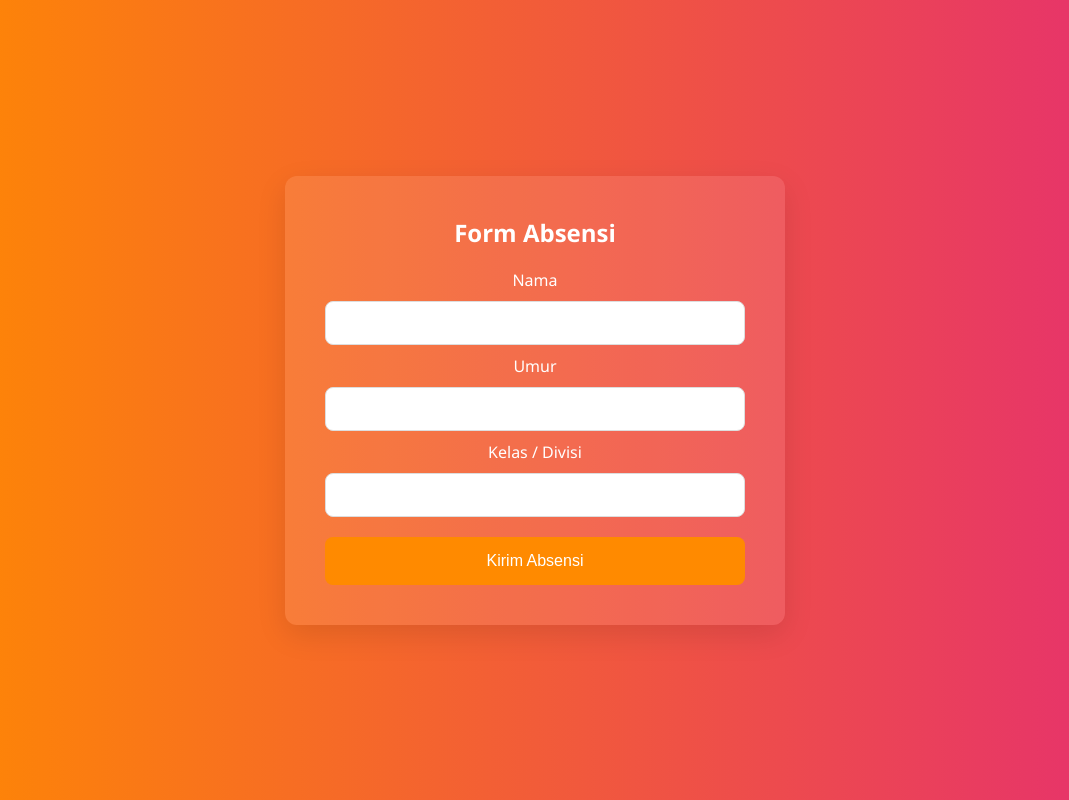
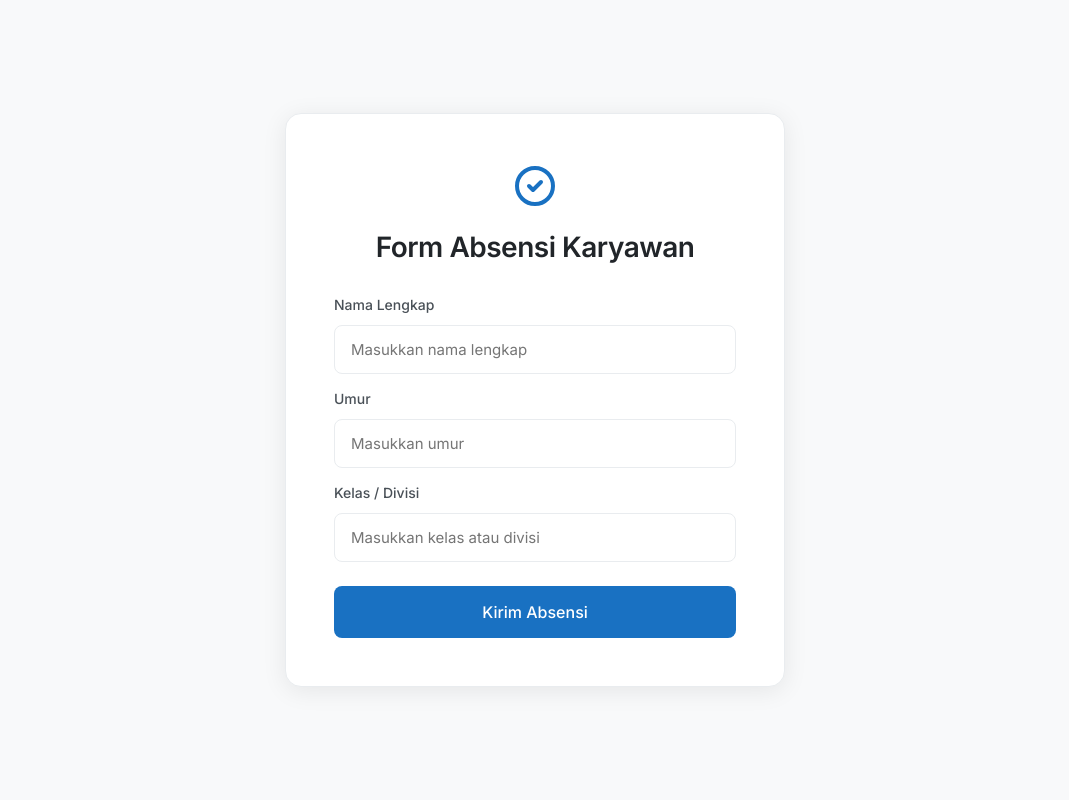
Before and after one commit to dapztzy5912/E-NC-, a website: page form.html in a window 1280 px wide. Shown: the whole page, without its empty margins (105-1174 px from the left). Drawn offline with Linux system fonts and the light colour scheme.

Commit message:
Update form.html

```diff
--- a/form.html
+++ b/form.html
@@ -4,6 +4,9 @@
   <meta charset="UTF-8" />
   <meta name="viewport" content="width=device-width, initial-scale=1" />
   <title>Absensi Karyawan</title>
+  <link rel="preconnect" href="https://fonts.googleapis.com">
+  <link rel="preconnect" href="https://fonts.gstatic.com" crossorigin>
+  <link href="https://fonts.googleapis.com/css2?family=Inter:wght@300;400;500;600&display=swap" rel="stylesheet">
   <style>
     * {
       margin: 0;
@@ -11,92 +14,124 @@
       box-sizing: border-box;
     }
     body {
-      font-family: 'Segoe UI', sans-serif;
-      background: linear-gradient(to right, #ff8a00, #e52e71);
+      font-family: 'Inter', sans-serif;
+      background-color: #f8f9fa;
       display: flex;
       justify-content: center;
       align-items: center;
       height: 100vh;
       margin: 0;
-      color: #fff;
+      color: #212529;
     }
     .form-container {
-      background: rgba(255, 255, 255, 0.1);
-      padding: 40px;
-      border-radius: 12px;
-      box-shadow: 0 10px 30px rgba(0, 0, 0, 0.1);
+      background: #ffffff;
+      padding: 48px;
+      border-radius: 16px;
+      box-shadow: 0 4px 24px rgba(0, 0, 0, 0.08);
       width: 100%;
       max-width: 500px;
       text-align: center;
+      border: 1px solid #e9ecef;
     }
     .form-container h2 {
-      font-size: 24px;
-      margin-bottom: 20px;
-      color: #fff;
+      font-size: 28px;
+      margin-bottom: 32px;
+      color: #212529;
+      font-weight: 600;
+      letter-spacing: -0.5px;
     }
     label {
       display: block;
-      font-size: 16px;
-      margin: 10px 0 5px;
-      color: #fff;
+      font-size: 14px;
+      margin: 16px 0 8px;
+      color: #495057;
+      text-align: left;
+      font-weight: 500;
     }
     input {
       width: 100%;
-      padding: 12px;
-      margin-top: 5px;
+      padding: 14px 16px;
+      margin-top: 4px;
       border-radius: 8px;
-      border: 1px solid #ddd;
-      background: #fff;
-      color: #333;
-      font-size: 16px;
+      border: 1px solid #e9ecef;
+      background: #ffffff;
+      color: #212529;
+      font-size: 15px;
       outline: none;
-      transition: border 0.3s ease;
+      transition: all 0.3s ease;
+      font-family: 'Inter', sans-serif;
     }
     input:focus {
-      border-color: #ff8a00;
+      border-color: #1971c2;
+      box-shadow: 0 0 0 3px rgba(25, 113, 194, 0.1);
     }
     button {
       width: 100%;
-      padding: 15px;
-      margin-top: 20px;
-      background-color: #ff8a00;
+      padding: 16px;
+      margin-top: 24px;
+      background-color: #1971c2;
       border: none;
-      color: #fff;
+      color: #ffffff;
       font-size: 16px;
       border-radius: 8px;
       cursor: pointer;
-      transition: background 0.3s ease;
+      transition: all 0.3s ease;
+      font-weight: 500;
+      font-family: 'Inter', sans-serif;
     }
     button:hover {
-      background-color: #e52e71;
+      background-color: #1864ab;
     }
     .alert {
-      margin-top: 20px;
-      color: #28a745;
-      font-weight: bold;
+      margin-top: 24px;
+      padding: 16px;
+      border-radius: 8px;
+      font-weight: 500;
       display: none;
+      text-align: center;
+    }
+    .alert.success {
+      background-color: #ebfbee;
+      color: #2b8a3e;
+      border: 1px solid #d3f9d8;
     }
     .alert.error {
-      color: #dc3545;
+      background-color: #fff5f5;
+      color: #c92a2a;
+      border: 1px solid #ffd8d8;
+    }
+    .form-header {
+      margin-bottom: 32px;
+    }
+    .form-header svg {
+      width: 48px;
+      height: 48px;
+      margin-bottom: 16px;
+      color: #1971c2;
     }
   </style>
 </head>
 <body>
   <div class="form-container">
-    <h2>Form Absensi</h2>
+    <div class="form-header">
+      <svg xmlns="http://www.w3.org/2000/svg" fill="none" viewBox="0 0 24 24" stroke="currentColor">
+        <path stroke-linecap="round" stroke-linejoin="round" stroke-width="2" d="M9 12l2 2 4-4m6 2a9 9 0 11-18 0 9 9 0 0118 0z" />
+      </svg>
+      <h2>Form Absensi Karyawan</h2>
+    </div>
     <form id="absenForm">
-      <label for="nama">Nama</label>
-      <input type="text" id="nama" name="nama" required />
+      <label for="nama">Nama Lengkap</label>
+      <input type="text" id="nama" name="nama" placeholder="Masukkan nama lengkap" required />
 
       <label for="umur">Umur</label>
-      <input type="number" id="umur" name="umur" required />
+      <input type="number" id="umur" name="umur" placeholder="Masukkan umur" required />
 
       <label for="kelas">Kelas / Divisi</label>
-      <input type="text" id="kelas" name="kelas" required />
+      <input type="text" id="kelas" name="kelas" placeholder="Masukkan kelas atau divisi" required />
 
       <button type="submit">Kirim Absensi</button>
-      <div id="alert" class="alert">Absensi berhasil!</div>
-      <div id="alertError" class="alert error">Gagal mengirim absensi! Coba lagi.</div>
+      <div id="alert" class="alert success">Absensi berhasil dikirim!</div>
+      <div id="alertError" class="alert error">Gagal mengirim absensi! Silakan coba lagi.</div>
     </form>
   </div>
 
```
